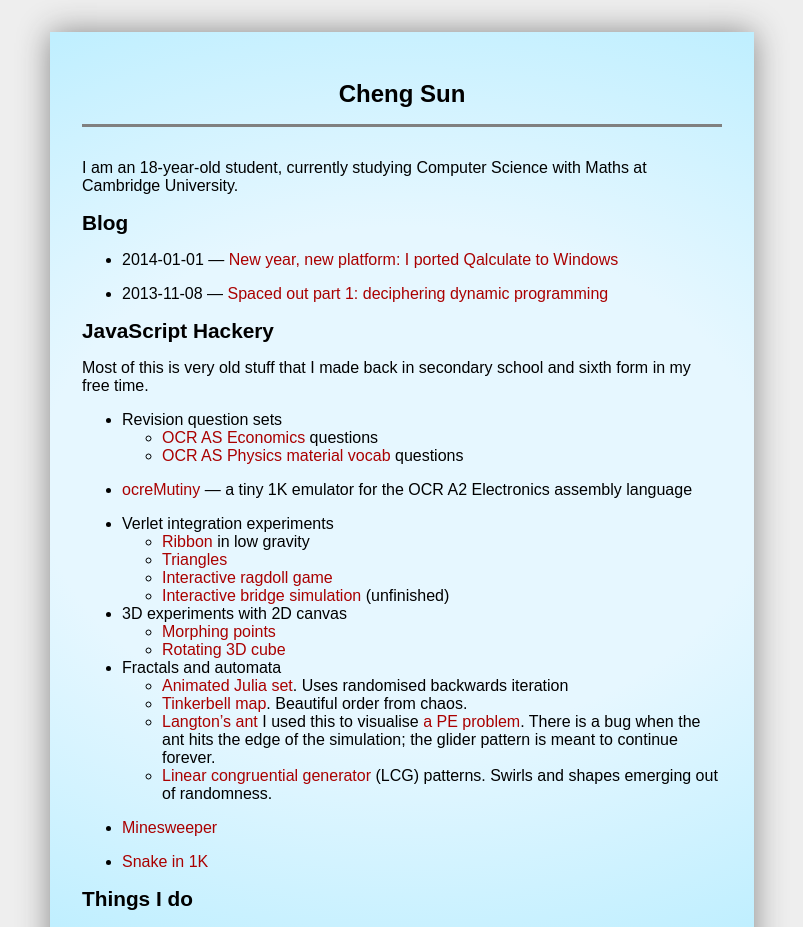
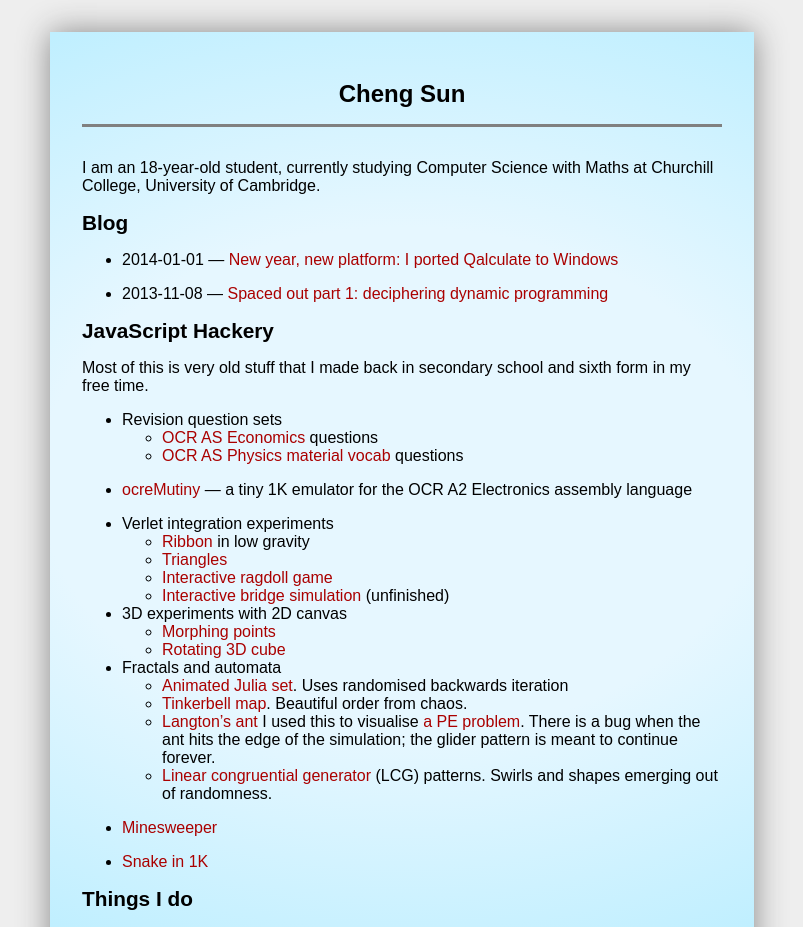
Before and after one commit to chengsun/chengsun.github.com, a Jekyll site: the page built from index.md, in a window 1280 px wide. Shown: the top 927 px of the page, without its empty margins (238-1041 px from the left). Built offline with Jekyll 4.4.1, drawn with Linux system fonts in a browser that asks for light colours; Markdown is read by kramdown in place of the engine named in the settings; comment, search, counter and statistics services are not loaded.

Commit message:
Churchill

```diff
--- a/index.md
+++ b/index.md
@@ -3,7 +3,7 @@ layout: default
 title: Cheng Sun - Home
 ---
 
-I am an 18-year-old student, currently studying Computer Science with Maths at Cambridge University.
+I am an 18-year-old student, currently studying Computer Science with Maths at Churchill College, University of Cambridge.
 
 # Blog
 
```
